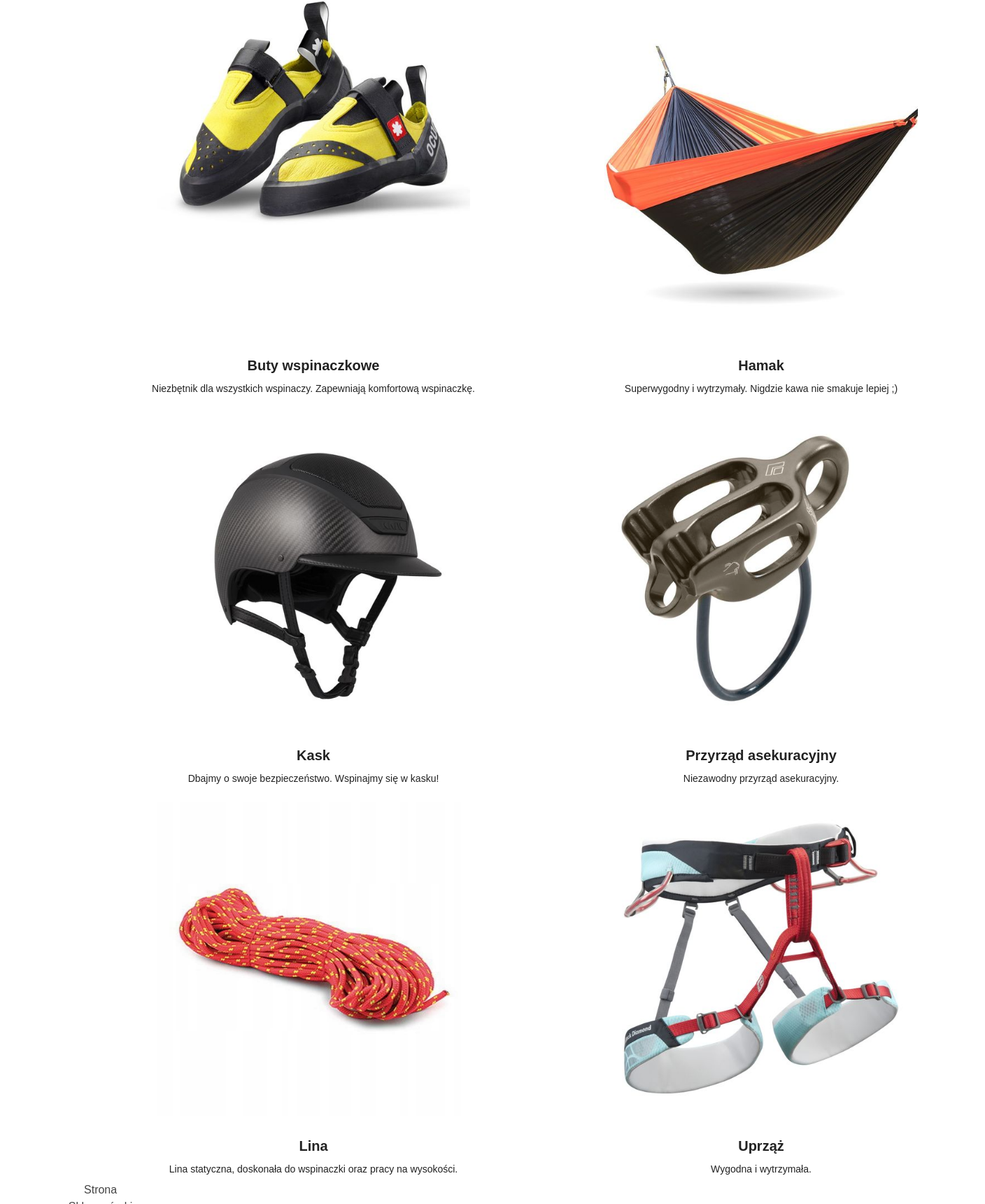
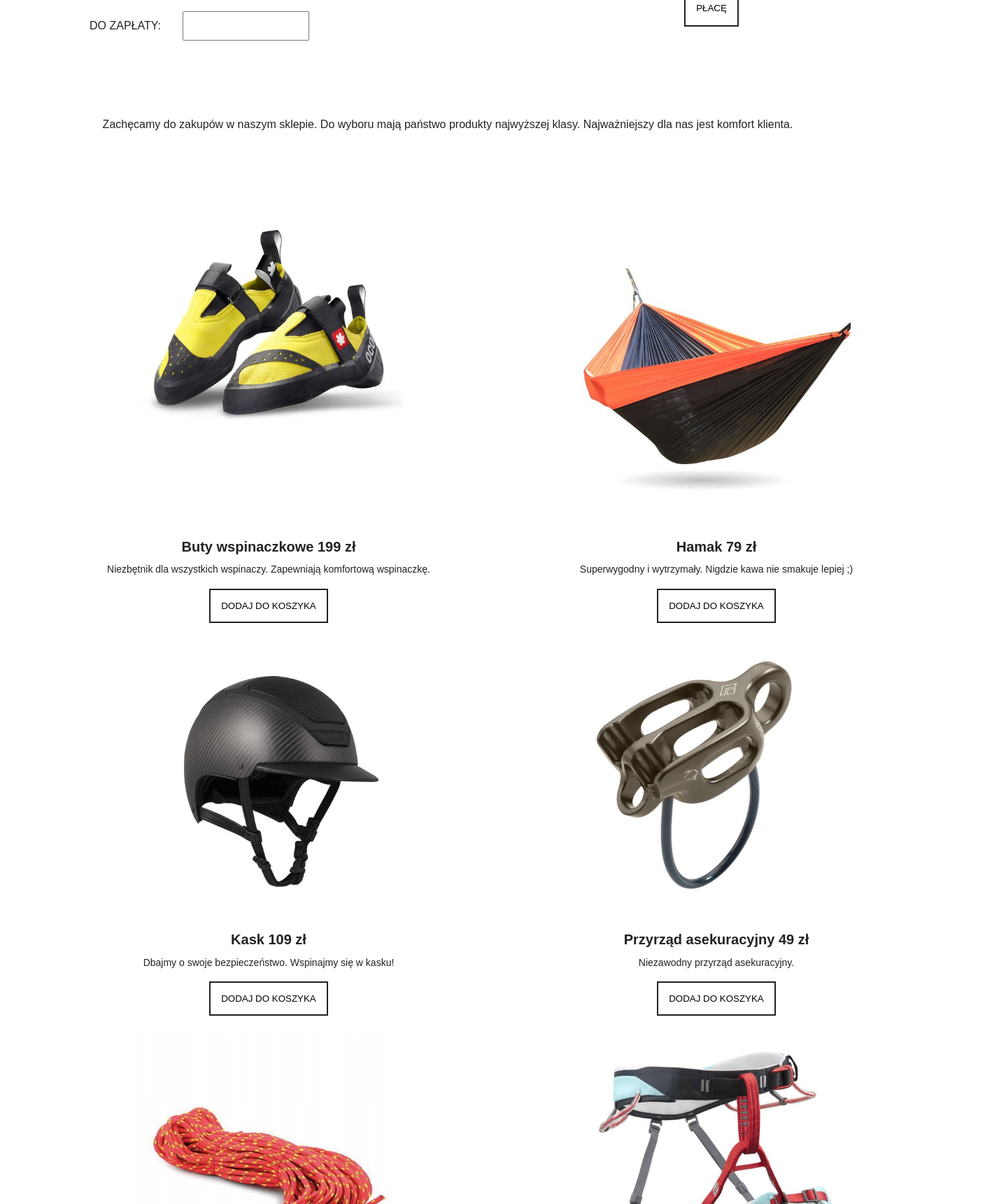
Before and after one commit to MonikaWozniak07/climbing-project, a React (Create React App) app: page /store in a window 1280 px wide. Shown: the part 809-2529 px from the top of the page at 70% size, 1408 px wide, since content can reach past the window. Built offline with nearby package versions, Linux system fonts and the light colour scheme.

Commit message:
modyfikacja price

```diff
--- a/src/components/App.js
+++ b/src/components/App.js
@@ -10,7 +10,7 @@ class App extends React.Component {
   render() {
     return (
       <Router>
-        <div className="wrapper">
+        <div className="wrapperek">
           <header>
             <Header />
           </header>
--- a/src/pages/Store.js
+++ b/src/pages/Store.js
@@ -1,62 +1,77 @@
 import React from "react";
 import "../styles/Store.css";
 import img1 from "../img/shoes.jpg";
-// import img2 from "../img/buty.jpg";
 import img3 from "../img/hamak.jpg";
 import img4 from "../img/kask.jpg";
 import img5 from "../img/przyrzad-as.jpg";
-// import img6 from "../img/karabinek.jpg";
 import img7 from "../img/rope.jpg";
 import img8 from "../img/uprząż.jpg";
 class Store extends React.Component {
-  state = {};
+  state = {
+    buty: "199 zł",
+    hamak: "79 zł",
+    kask: "109 zł",
+    prz: "49 zł",
+    lina: "389 zł",
+    uprząż: "189 zł",
+    price: null
+  };
+
   render() {
+    const { buty, hamak, kask, prz, lina, uprząż, price } = this.state;
+
     return (
       <>
+        <div className="koszyk">
+          Do zapłaty:
+          <input value={price} />
+          <button>Płacę</button>
+        </div>
+        <span>
+          Zachęcamy do zakupów w naszym sklepie. Do wyboru mają państwo produkty
+          najwyższej klasy. Najważniejszy dla nas jest komfort klienta.
+        </span>
         <div className="wrapper">
           <div className="products">
             <img src={img1} alt="buty wspinaczkowe" />
-            <h2>Buty wspinaczkowe</h2>
+            <h2>Buty wspinaczkowe {buty}</h2>
             <p>
               Niezbętnik dla wszystkich wspinaczy. Zapewniają komfortową
               wspinaczkę.{" "}
             </p>
+            <button onClick={this.handleAddProduct}>Dodaj do koszyka</button>
           </div>
-          {/* <div className="products">
-            <img src={img2} alt="buty górskie" />
-            <h2>Buty górskie</h2>
-            <p>Buty idealne na długie, górskie wędrówki.</p>
-          </div> */}
           <div className="products">
             <img src={img3} alt="hamak" />
-            <h2>Hamak</h2>
+            <h2>Hamak {hamak}</h2>
             <p>Superwygodny i wytrzymały. Nigdzie kawa nie smakuje lepiej ;)</p>
+            <button onClick={this.handleAddProduct}>Dodaj do koszyka</button>
           </div>
           <div className="products">
             <img src={img4} alt="kask" />
-            <h2>Kask</h2>
+            <h2>Kask {kask}</h2>
             <p>Dbajmy o swoje bezpieczeństwo. Wspinajmy się w kasku!</p>
+            <button onClick={this.handleAddProduct}>Dodaj do koszyka</button>
           </div>
           <div className="products">
             <img src={img5} alt="przyrząd asekuracyjny" />
-            <h2>Przyrząd asekuracyjny</h2>
+            <h2>Przyrząd asekuracyjny {prz}</h2>
             <p>Niezawodny przyrząd asekuracyjny.</p>
+            <button onClick={this.handleAddProduct}>Dodaj do koszyka</button>
           </div>
-          {/* <div className="products">
-            <img src={img6} alt="karabinek" /> <h2>Karabinek</h2>
-            <p>Wytrzymały, łatwy w obsłudze.</p>
-          </div> */}
           <div className="products">
             <img src={img7} alt="lina" />
-            <h2>Lina</h2>
+            <h2>Lina {lina}</h2>
             <p>
               Lina statyczna, doskonała do wspinaczki oraz pracy na wysokości.
             </p>
+            <button onClick={this.handleAddProduct}>Dodaj do koszyka</button>
           </div>
           <div className="products">
             <img src={img8} alt="uprząż" />
-            <h2>Uprząż</h2>
+            <h2>Uprząż {uprząż}</h2>
             <p>Wygodna i wytrzymała.</p>
+            <button onClick={this.handleAddProduct}>Dodaj do koszyka</button>
           </div>
         </div>
       </>
--- a/src/styles/App.css
+++ b/src/styles/App.css
@@ -1,4 +1,4 @@
-div.wrapper {
+div.wrapperek {
   display: flex;
   flex-direction: column;
   position: relative;
--- a/src/styles/Store.css
+++ b/src/styles/Store.css
@@ -1,3 +1,23 @@
+div.koszyk {
+  display: flex;
+  flex-direction: row;
+  margin: 10% 10%;
+  line-height: 10%;
+  text-transform: uppercase;
+}
+div.koszyk input {
+  margin: -2% 3%;
+}
+div.koszyk button {
+  margin-top: -5%;
+  position: relative;
+  right: -20%;
+  text-transform: uppercase;
+}
+div.koszyk button:hover {
+  border-color: orangered;
+}
+
 div.wrapper {
   display: flex;
   flex-direction: row;
@@ -23,7 +43,7 @@ div.products {
 div.products img {
   overflow: hidden;
   margin: 0 auto;
-  max-width: 70%;
+  max-width: 60%;
 }
 
 div.products h2 {
@@ -32,3 +52,12 @@ div.products h2 {
 div.products p {
   font-size: 14px;
 }
+div.products button {
+  margin-top: 3%;
+  text-transform: uppercase;
+  max-width: 60%;
+}
+span {
+  line-height: 1.5;
+  margin: 0 5%;
+}
--- a/src/styles/footer.css
+++ b/src/styles/footer.css
@@ -1,10 +1,13 @@
 div.footer {
   font-family: Arial, Helvetica, sans-serif;
   line-height: 1.5;
-  height: 40px;
-  padding: 8px;
+  padding: 2%;
   max-width: 90%;
   text-align: center;
-  margin: 0 5% 0 5%;
-  color: #444;
+  margin: 5% 5% 0 5%;
+  color: white;
+  background-color: #444;
+  position: relative;
+  left: 0;
+  right: 0;
 }
```
